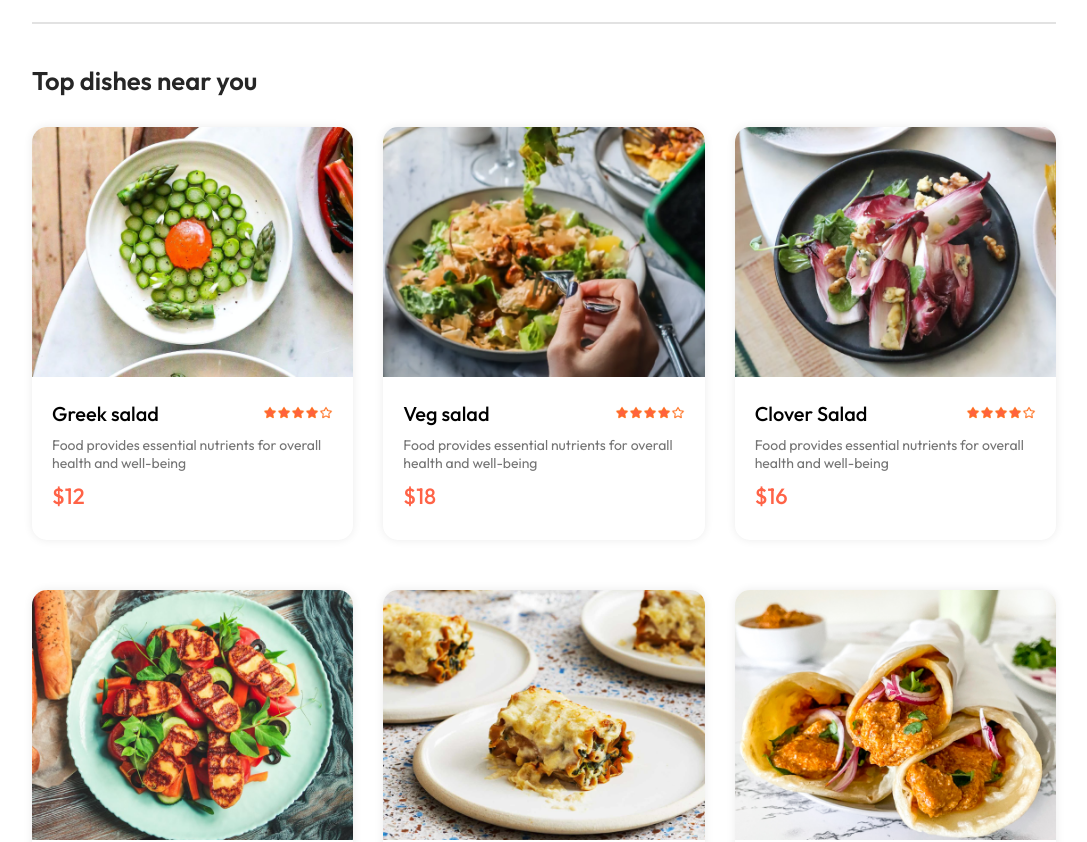
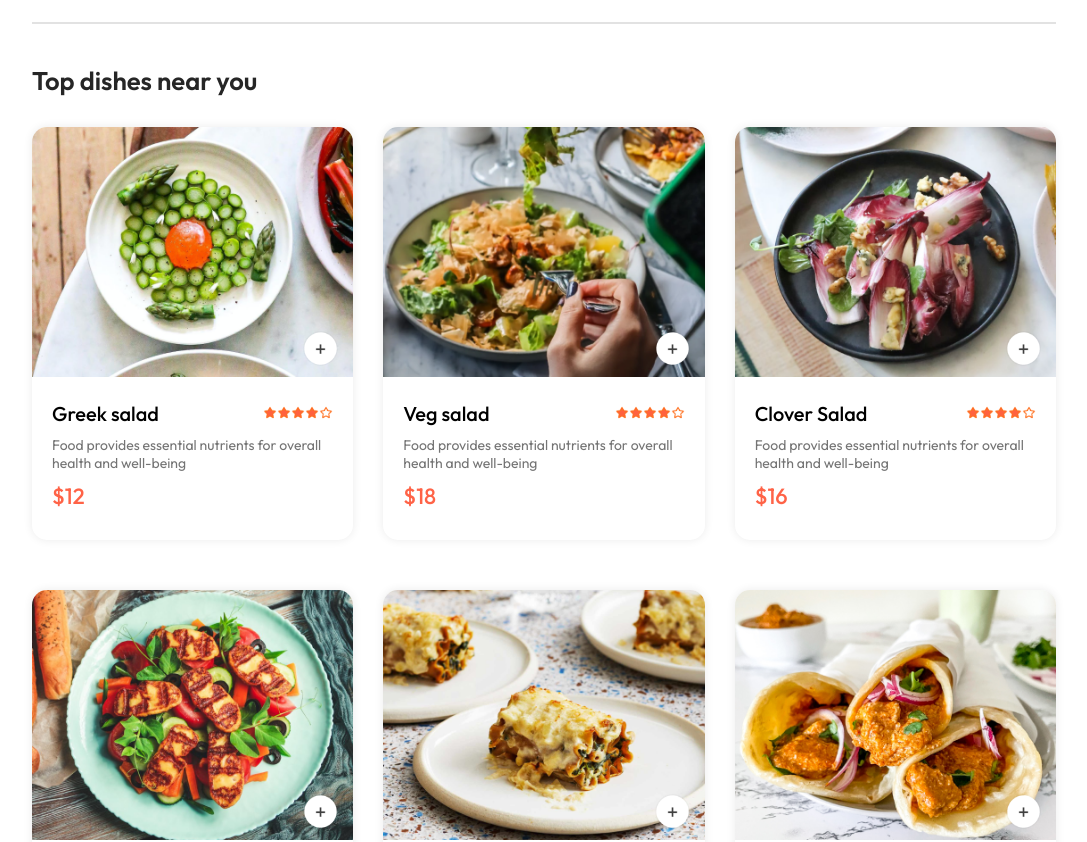
Before and after one commit to abdallahade1/Feedo, a React (Vite) app in the folder food-delivery-platform/frontend/: page / in a window 1280 px wide. Shown: the part 820-1662 px from the top of the page, without its empty margins (96-1183 px from the left). Built offline with nearby package versions, Linux system fonts and the light colour scheme.

Commit message:
adding & removing food item

```diff
--- a/food-delivery-platform/frontend/src/components/FoodItem/FoodItem.css
+++ b/food-delivery-platform/frontend/src/components/FoodItem/FoodItem.css
@@ -44,3 +44,32 @@
     font-weight: 500;
     margin: 10px 0px;
 }
+
+.food-item-img-container {
+    position: relative;
+}
+
+.food-item-img-container .add {
+    width: 35px;
+    position: absolute;
+    bottom: 15px;
+    right: 15px;
+    cursor: pointer;
+    border-radius: 50%;
+}
+
+.food-item-counter {
+    position: absolute;
+    bottom: 15px;
+    right: 15px;
+    display: flex;
+    align-items: center;
+    gap: 10px;
+    padding: 6px;
+    border-radius: 50px;
+    background-color: white;
+}
+
+.food-item-counter img{
+    width: 30px;
+}
--- a/food-delivery-platform/frontend/src/components/FoodItem/FoodItem.jsx
+++ b/food-delivery-platform/frontend/src/components/FoodItem/FoodItem.jsx
@@ -1,12 +1,23 @@
-import React from 'react'
+import React, { useState } from 'react'
 import './FoodItem.css'
 import { assets } from '../../assets/assets'
 
 const FoodItem = ({id, name, price, description, image}) => {
+
+    const [itemCount, setItemCount] = useState(0)
+
   return (
     <div className='food-item'>
         <div className='food-item-img-container'>
-            <img className='food-item-image' src={image} alt=''/>
+            <img className='food-item-image' src={image} alt=""/>
+            {!itemCount
+                ?<img className='add' onClick={()=>setItemCount(prev=>prev+1)} src={assets.add_icon_white} alt=""/>
+                :<div className='food-item-counter'>
+                  <img onClick={()=>setItemCount(prev=>prev-1)} src={assets.remove_icon_red} alt=""/>
+                  <p>{itemCount}</p>
+                  <img onClick={()=>setItemCount(prev=>prev+1)} src={assets.add_icon_green} alt=""/>
+                </div>
+            }
         </div>
         <div className="food-item-info">
             <div className="food-item-name-rating">
--- a/food-delivery-platform/frontend/src/context/StoreContext.jsx
+++ b/food-delivery-platform/frontend/src/context/StoreContext.jsx
@@ -1,10 +1,9 @@
-import { createContext } from "react";
+import { createContext, useState } from "react";
 import { food_list } from "../assets/assets";
 
 export const StoreContext = createContext(null);
 
 const StoreContextProvider = (props) => {
-
 
     const contextValue = {
         food_list: food_list
```
